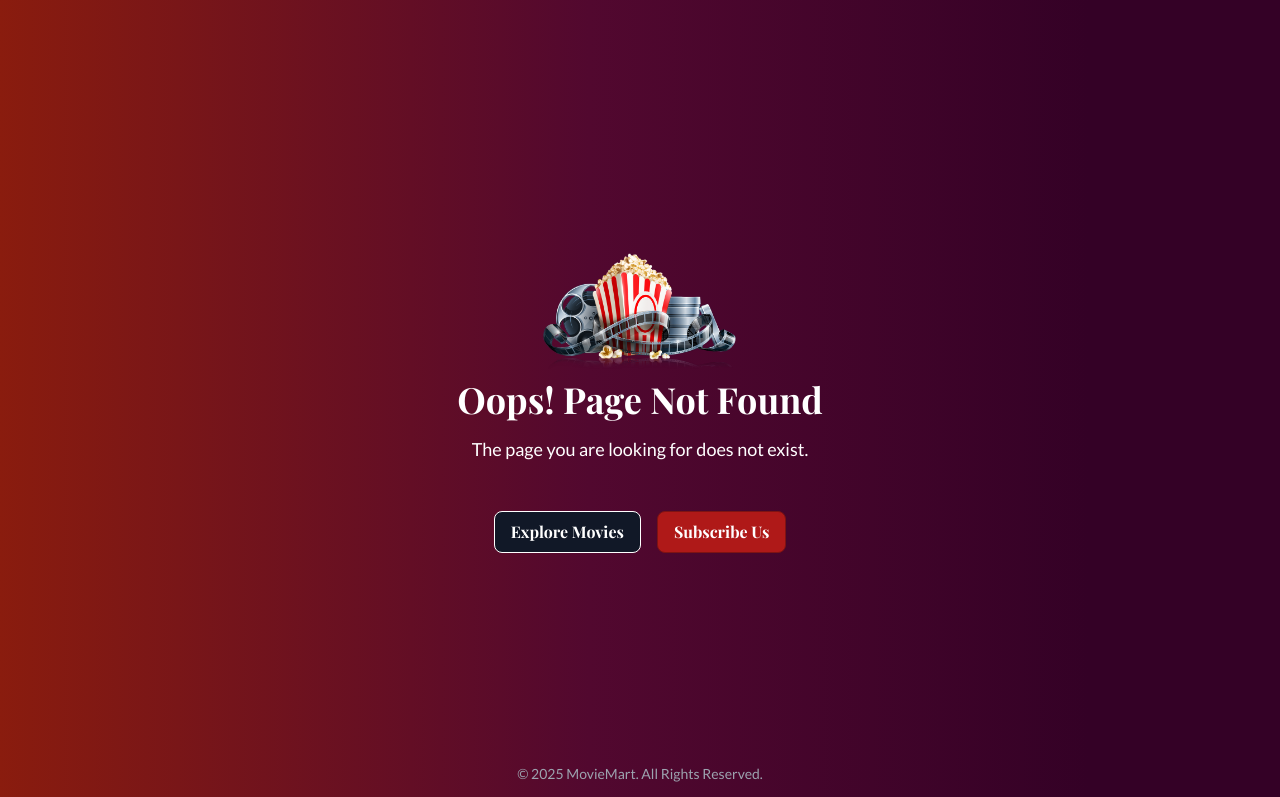
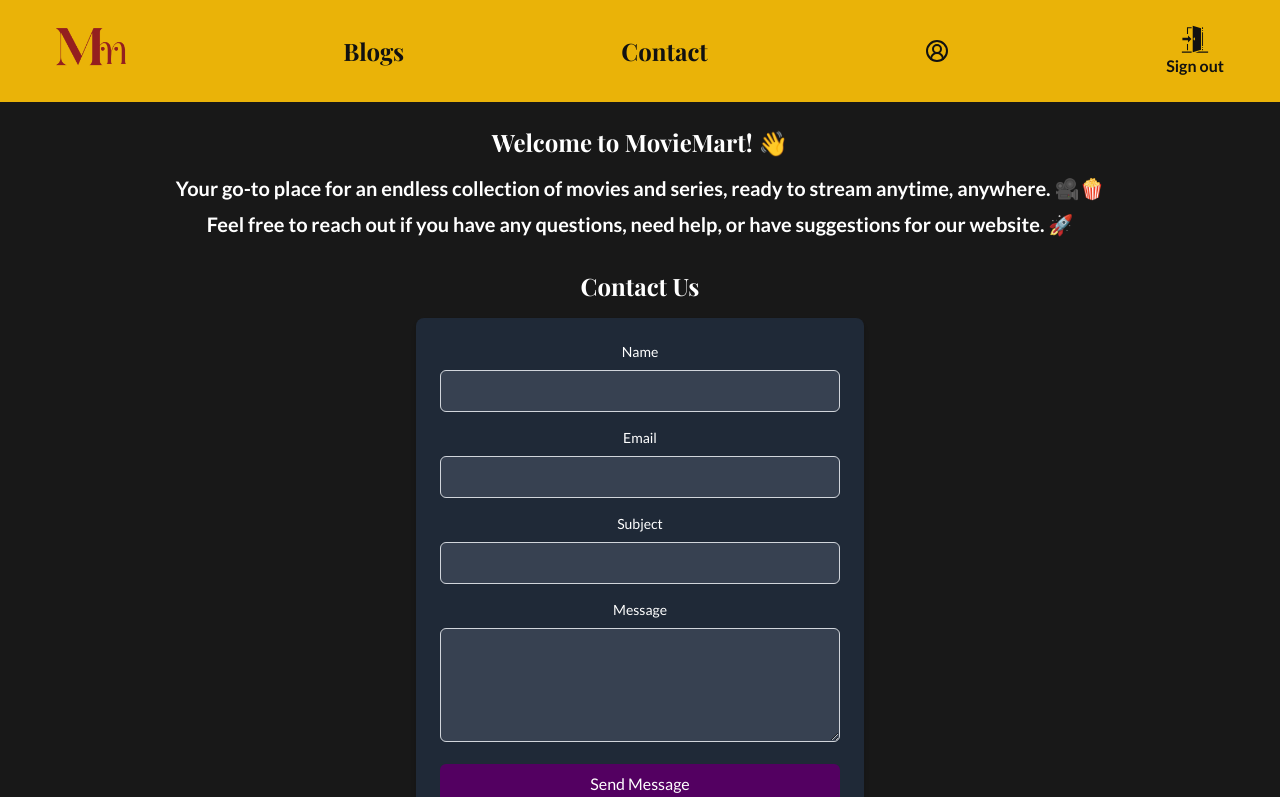
Before and after one commit to guranda26/moviemart-app, a Next.js app: page /contact in a window 1280 px wide. Before the commit this address had no page. Shown: the top 797 px of the page. Built offline with nearby package versions, Linux system fonts and the light colour scheme.

Commit message:
create contact form

```diff
--- /dev/null
+++ b/app/(dashboard)/contact/page.tsx
@@ -0,0 +1,188 @@
+"use client";
+
+import Input from "@/components/Input";
+import React, { useState } from "react";
+import { z } from "zod";
+
+const contactSchema = z.object({
+  name: z.string().min(2, "Name should be at least 2 characters long."),
+  email: z.string().email("Invalid email format."),
+  subject: z.string().min(1, "Subject is required."),
+  message: z.string().min(10, "Message must be at least 10 characters long."),
+});
+
+type ContactFormData = z.infer<typeof contactSchema>;
+
+type ErrorState = Partial<Record<keyof ContactFormData | "form", string>>;
+
+const Contact: React.FC = () => {
+  const [formData, setFormData] = useState<ContactFormData>({
+    name: "",
+    email: "",
+    subject: "",
+    message: "",
+  });
+
+  const [errors, setErrors] = useState<ErrorState>({});
+  const [successMessage, setSuccessMessage] = useState<string>("");
+
+  // Handle input changes
+  const handleChange = (
+    e: React.ChangeEvent<HTMLInputElement | HTMLTextAreaElement>
+  ) => {
+    const { name, value } = e.target;
+    setFormData((prevData) => ({ ...prevData, [name]: value }));
+    setErrors((prevErrors) => ({ ...prevErrors, [name]: "" }));
+  };
+
+  const handleSubmit = async (e: React.FormEvent) => {
+    e.preventDefault();
+
+    const validation = contactSchema.safeParse(formData);
+
+    if (!validation.success) {
+      const fieldErrors: ErrorState = {};
+      validation.error.errors.forEach((error) => {
+        const key = error.path[0] as keyof ErrorState;
+        if (key) {
+          fieldErrors[key] = error.message;
+        }
+      });
+      setErrors(fieldErrors);
+      return;
+    }
+
+    try {
+      const response = await fetch("/api/send-email", {
+        method: "POST",
+        headers: { "Content-Type": "application/json" },
+        body: JSON.stringify(formData),
+      });
+
+      if (response.ok) {
+        setSuccessMessage("Your message has been sent successfully!");
+        setFormData({ name: "", email: "", subject: "", message: "" }); // Reset form
+      } else {
+        throw new Error("Failed to send the message.");
+      }
+    } catch (error) {
+      setErrors({ form: "An error occurred. Please try again later." });
+    }
+  };
+
+  return (
+    <section className="flex-1 flex flex-col justify-evenly mx-auto xs:p-6 py-6 px-2 max-w-screen w-screen bg-bgDark text-white">
+      <div className="text-center mb-8">
+        <h2 className="text-xl font-bold mb-4 xs:text-2xl">
+          {" "}
+          Welcome to MovieMart! 👋
+        </h2>
+        <p className="mb-2 xs:text-xl font-semibold">
+          Your go-to place for an endless collection of movies and series, ready
+          to stream anytime, anywhere. 🎥🍿
+        </p>
+        <p className="xs:text-xl font-semibold">
+          Feel free to reach out if you have any questions, need help, or have
+          suggestions for our website. 🚀
+        </p>
+      </div>
+
+      <div className="text-center">
+        <h4 className="text-lg xs:text-2xl font-bold mb-4">Contact Us</h4>
+
+        <form
+          onSubmit={handleSubmit}
+          className="w-full max-w-md bg-gray-800 shadow-md rounded-lg xs:p-6 p-3 mx-auto text-white"
+        >
+          <div className="mb-4">
+            <label className="block text-sm font-medium mb-2" htmlFor="name">
+              Name
+            </label>
+            <Input
+              type="text"
+              id="name"
+              name="name"
+              value={formData.name}
+              onChange={handleChange}
+              className="w-full border border-gray-300 rounded-md p-2 bg-gray-700"
+            />
+            {errors.name && (
+              <p className="text-red-500 text-sm">{errors.name}</p>
+            )}
+          </div>
+          <div className="mb-4">
+            <label className="block text-sm font-medium mb-2" htmlFor="email">
+              Email
+            </label>
+            <Input
+              type="email"
+              id="email"
+              name="email"
+              value={formData.email}
+              onChange={handleChange}
+              className="w-full border border-gray-300 rounded-md p-2 bg-gray-700"
+            />
+            {errors.email && (
+              <p className="text-red-500 text-sm">{errors.email}</p>
+            )}
+          </div>
+          <div className="mb-4">
+            <label className="block text-sm font-medium mb-2" htmlFor="subject">
+              Subject
+            </label>
+            <Input
+              type="text"
+              id="subject"
+              name="subject"
+              value={formData.subject}
+              onChange={handleChange}
+              className="w-full border border-gray-300 rounded-md p-2 bg-gray-700"
+            />
+            {errors.subject && (
+              <p className="text-red-500 text-sm">{errors.subject}</p>
+            )}
+          </div>
+          <div className="mb-4">
+            <label className="block text-sm font-medium mb-2" htmlFor="message">
+              Message
+            </label>
+            <textarea
+              id="message"
+              name="message"
+              rows={4}
+              value={formData.message}
+              onChange={handleChange}
+              className="w-full border border-gray-300 rounded-md p-2 bg-gray-700"
+            />
+            {errors.message && (
+              <p className="text-red-500 text-sm">{errors.message}</p>
+            )}
+          </div>
+          {errors.form && (
+            <p className="text-red-500 text-sm mb-4">{errors.form}</p>
+          )}
+          {successMessage && (
+            <p className="text-green-500 text-sm mb-4">{successMessage}</p>
+          )}
+          <button
+            type="submit"
+            className="w-full bg-purpleButton text-white font-medium py-2 rounded-md hover:bg-hoverPurpleBtn"
+          >
+            Send Message
+          </button>
+        </form>
+        <p className="my-4 xs:text-xl">Use the form to send us a message.</p>
+        <p className="my-4 xs:text-xl">We’ll get back to you soon.</p>
+      </div>
+      <div className="my-8 text-center break-all">
+        <ul className="list-none space-y-2">
+          <li>📍 Address: 123 Movie Street, Streaming City, SC 45678</li>
+          <li>📞 Phone: +1 (123) 456-7890</li>
+          <li>📧 Email: contact@moviestream.com</li>
+        </ul>
+      </div>
+    </section>
+  );
+};
+
+export default Contact;
--- a/app/globals.css
+++ b/app/globals.css
@@ -14,6 +14,7 @@
   --overlay: #00000051;
   --banner-bg: #540c0c;
   --logo-bg: #941f1f;
+  --bg-dark: #181818;
   --circle-gradient: radial-gradient(
     circle,
     rgba(118, 44, 168, 1) 0%,
@@ -47,6 +48,7 @@ body {
   margin: 0;
   padding: 0;
   box-sizing: border-box;
+  overflow-x: hidden;
 }
 
 h1,
@@ -82,3 +84,7 @@ a {
 .animated-image:hover {
   transform: scale(1.1);
 }
+
+input, textarea {
+  outline: none;
+}
--- a/components/Header.tsx
+++ b/components/Header.tsx
@@ -32,6 +32,11 @@ const Header = () => {
                 Blogs
               </Link>
             </li>
+            <li>
+              <Link href={"/contact"} className="text-2xl">
+                Contact
+              </Link>
+            </li>
             <li className="relative group">
               <Link href="/profile" className="text-2xl relative">
                 <LuCircleUserRound />
--- a/tailwind.config.ts
+++ b/tailwind.config.ts
@@ -22,6 +22,7 @@ export default {
         hoverPurpleBtn: "var(--hover-purple-btn)",
         hoverDarkBtn: "var(--hover-dark-btn)",
         overlay: "var(--overlay)",
+        bgDark: "var(--bg-dark)",
       },
       boxShadow: {
         "custom-inner": "var(--inner-box-shadow)",
```
